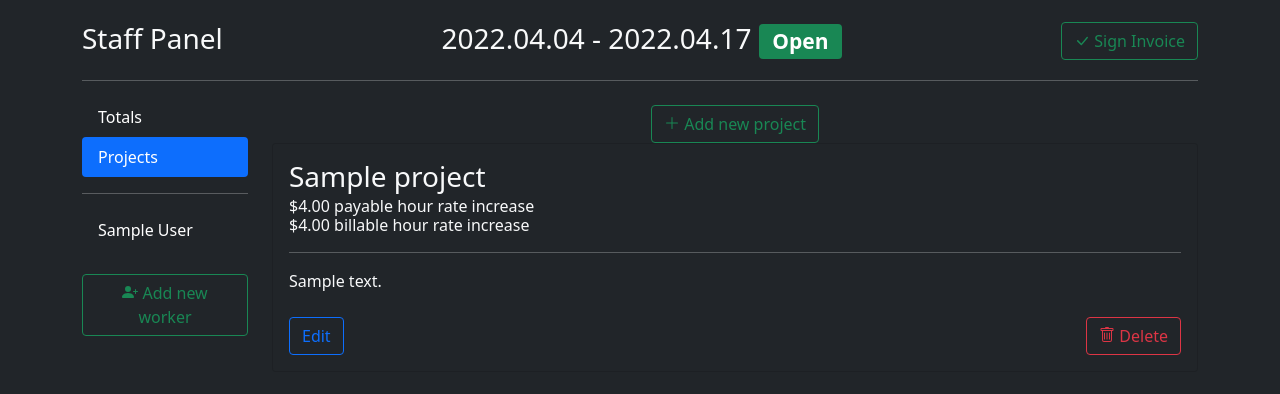
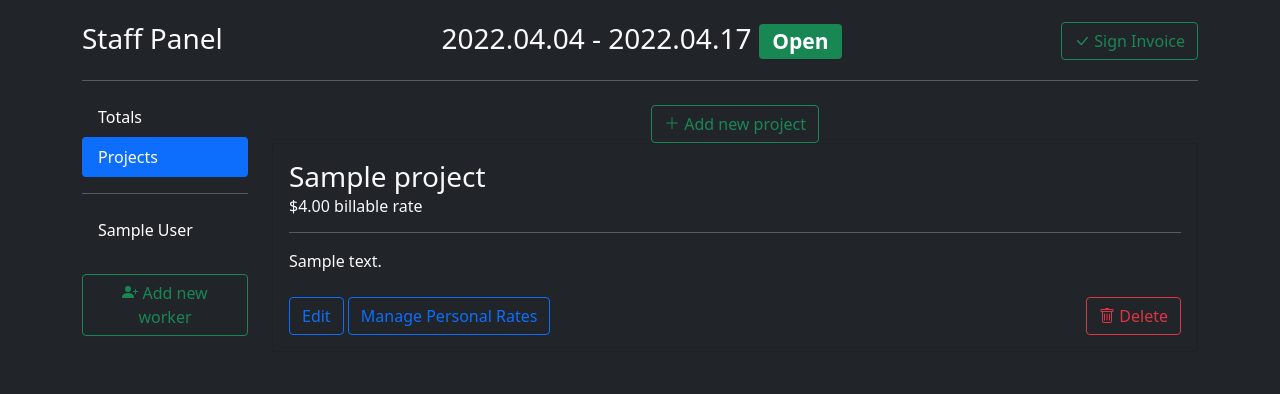
Before and after one commit to k0oda/timesheets-2, a Django app: page /dashboard/staff/projects/ in a window 1280 px wide. Shown: the part 193-587 px from the top of the page. Run offline with Django 3.2, Linux system fonts and the light colour scheme; a user stored in the database is signed in; data comes from the database, SQL or seed files in the repository; tables that the repository leaves empty hold one stand-in row (values such as "Sample post").

Commit message:
implement new projects rates system

```diff
--- a/wwwdj/admin.py
+++ b/wwwdj/admin.py
@@ -41,3 +41,4 @@ admin.site.register(models.WorkSession, WorkSessionAdmin)
 admin.site.register(models.WorkDay, WorkDayAdmin)
 admin.site.register(models.Record, RecordAdmin)
 admin.site.register(models.ProjectInvoice)
+admin.site.register(models.PersonalRate)
--- a/wwwdj/templates/pages/staff/projects.html
+++ b/wwwdj/templates/pages/staff/projects.html
@@ -25,12 +25,8 @@
             <textarea name="description" class="form-control bg-dark text-white" id="description" cols="30" rows="10" required></textarea>
           </div>
           <div class="mb-1">
-            <label for="payable_hour-rate-increase" class="col-form-label">Payable Hour Rate Increase:</label>
-            <input type="number" name="payable_hour_rate_increase" id="payable_hour-rate-increase" min="0" value="0" step="0.5" class="form-control bg-dark text-white" required>
-          </div>
-          <div class="mb-1">
-            <label for="billable_hour-rate-increase" class="col-form-label">Billable Hour Rate Increase:</label>
-            <input type="number" name="billable_hour_rate_increase" id="billable_hour-rate-increase" min="0" value="0" step="0.5" class="form-control bg-dark text-white" required>
+            <label for="billable_rate" class="col-form-label">Billable Rate:</label>
+            <input type="number" name="billable_rate" id="billable_rate" min="0" value="0" step="0.5" class="form-control bg-dark text-white" required>
           </div>
         </div>
         <div class="modal-footer">
@@ -41,17 +37,17 @@
     </div>
   </div>
 </div>
-{% for project, work in projects_work.items %}
+{% for project, new_personal_rate_workers in projects.items %}
 <div class="row mb-4">
   <div class="col-12">
     <div class="card bg-dark">
       <div class="card-body">
         <h3 class="card-title">{{ project }}</h3>
-        <h6 class="card-subtitle mb-1">${{ project.payable_hour_rate_increase }} payable hour rate increase</h6>
-        <h6 class="card-subtitle mb-2">${{ project.billable_hour_rate_increase }} billable hour rate increase</h6>
+        <h6 class="card-subtitle mb-2">${{ project.billable_rate }} billable rate</h6>
         <hr>
         <p class="card-text">{{ project.description }}</p>
         <button class="btn btn-outline-primary mt-2" data-bs-toggle="modal" data-bs-target="#editProjectModal_{{ project.pk }}">Edit</button>
+        <button class="btn btn-outline-primary mt-2" data-bs-toggle="modal" data-bs-target="#editPersonalRatesModal_{{ project.pk }}">Manage Personal Rates</button>
         <button class="btn btn-outline-danger mt-2 float-end" data-bs-toggle="modal" data-bs-target="#deleteProjectModal_{{ project.pk }}">
           <svg class="bi mb-1" fill="currentColor" width="16" height="16"><use xlink:href="#trash"></use></svg>
           Delete
@@ -78,12 +74,8 @@
             <textarea name="description" class="form-control bg-dark text-white" id="description" cols="30" rows="10" required>{{ project.description }}</textarea>
           </div>
           <div class="mb-1">
-            <label for="payable_hour-rate-increase" class="col-form-label">Payable Hour Rate Increase:</label>
-            <input type="number" name="payable_hour_rate_increase" id="payable_hour-rate-increase" min="0" value="{{ project.payable_hour_rate_increase }}" step="0.5" class="form-control bg-dark text-white" required>
-          </div>
-          <div class="mb-1">
-            <label for="billable_hour-rate-increase" class="col-form-label">Billable Hour Rate Increase:</label>
-            <input type="number" name="billable_hour_rate_increase" id="billable_hour-rate-increase" min="0" value="{{ project.billable_hour_rate_increase }}" step="0.5" class="form-control bg-dark text-white" required>
+            <label for="billable_rate" class="col-form-label">Billable Rate:</label>
+            <input type="number" name="billable_rate" id="billable_rate" min="0" value="0" step="0.5" class="form-control bg-dark text-white" required>
           </div>
         </div>
         <div class="modal-footer">
@@ -94,6 +86,120 @@
     </div>
   </div>
 </div>
+<div class="modal fade" id="editPersonalRatesModal_{{ project.pk }}" tabindex="-1" aria-labelledby="editPersonalRatesModalLabel_{{ project.pk }}" aria-hidden="true">
+  <div class="modal-dialog modal-dialog-centered">
+    <div class="modal-content bg-dark">
+      <div class="modal-header">
+        <h5 class="modal-title" id="editPersonalRatesModalLabel_{{ project.pk }}">Edit personal rates for the project</h5>
+      </div>
+      <div class="modal-body">
+        {% for rate in project.personal_rates.all %}
+        <div class="row">
+          <div class="col-9">
+            <h5>{{ rate.worker }}</h5>
+            <h6 class="mb-2">${{ rate.payable_rate }} payable rate</h6>
+            <h6 class="mb-2">${{ rate.billable_rate }} billable rate</h6>
+          </div>
+          <div class="col-3">
+            <button class="w-100 btn btn-outline-primary mb-2" data-bs-toggle="modal" data-bs-target="#editRateModal_{{ rate.pk }}">Edit</button>
+            <button class="w-100 btn btn-outline-danger float-end" data-bs-toggle="modal" data-bs-target="#deleteRateModal_{{ rate.pk }}">
+              <svg class="bi mb-1" fill="currentColor" width="16" height="16"><use xlink:href="#trash"></use></svg>
+              Delete
+            </button>
+          </div>
+        </div>
+        {% if not forloop.last %}
+        <hr>
+        {% endif %}
+        {% endfor %}
+      </div>
+      <div class="modal-footer justify-content-between">
+        <button type="button" class="btn btn-success" data-bs-toggle="modal" data-bs-target="#addRateModal">Add new rate</button>
+        <button type="button" class="btn btn-danger" data-bs-dismiss="modal">Close</button>
+      </div>
+    </div>
+  </div>
+</div>
+<div class="modal fade" id="addRateModal" tabindex="-1" aria-labelledby="addRateModalLabel" aria-hidden="true">
+  <div class="modal-dialog modal-dialog-centered">
+    <div class="modal-content bg-dark">
+      <form action="{% url 'add_personal_rate' session.pk project.pk %}" method="POST">
+        {% csrf_token %}
+        <div class="modal-header">
+          <h5 class="modal-title" id="addRateModalLabel">Add personal rate</h5>
+        </div>
+        <div class="modal-body">
+          <div class="mb-1">
+            <label for="worker-select" class="col-form-label">Worker:</label>
+            <select class="form-select bg-dark text-light" name="worker" id="worker-select" required>
+              <option value="" selected>----</option>
+              {% for worker in new_personal_rate_workers %}
+              <option value="{{ worker.pk }}">{{ worker }}</option>
+              {% endfor %}
+            </select>
+          </div>
+          <div class="mb-1">
+            <label for="payable_rate" class="col-form-label">Payable Rate:</label>
+            <input type="number" name="payable_rate" id="payable_rate" min="0" value="0" step="0.5" class="form-control bg-dark text-white" required>
+          </div>
+          <div class="mb-1">
+            <label for="billable_rate" class="col-form-label">Billable Rate:</label>
+            <input type="number" name="billable_rate" id="billable_rate" min="0" value="0" step="0.5" class="form-control bg-dark text-white" required>
+          </div>
+        </div>
+        <div class="modal-footer">
+          <button type="button" class="btn btn-danger" data-bs-target="#editPersonalRatesModal_{{ project.pk }}" data-bs-toggle="modal">Close</button>
+          <button type="submit" class="btn btn-success">Confirm</btn>
+        </div>
+      </form>
+    </div>
+  </div>
+</div>
+{% for rate in project.personal_rates.all %}
+<div class="modal fade" id="editRateModal_{{ rate.pk }}" tabindex="-1" aria-labelledby="editRateModalLabel_{{ rate.pk }}" aria-hidden="true">
+  <div class="modal-dialog modal-dialog-centered">
+    <div class="modal-content bg-dark">
+      <form action="{% url 'edit_personal_rate' session.pk project.pk rate.pk %}" method="POST">
+        {% csrf_token %}
+        <div class="modal-header">
+          <h5 class="modal-title" id="editRateModalLabel_{{ rate.pk }}">Edit personal rate for {{ rate.worker }}</h5>
+        </div>
+        <div class="modal-body">
+          <div class="mb-1">
+            <label for="payable_rate" class="col-form-label">Payable Rate:</label>
+            <input type="number" name="payable_rate" id="payable_rate" min="0" value="{{ rate.payable_rate }}" step="0.5" class="form-control bg-dark text-white" required>
+          </div>
+          <div class="mb-1">
+            <label for="billable_rate" class="col-form-label">Billable Rate:</label>
+            <input type="number" name="billable_rate" id="billable_rate" min="0" value="{{ rate.billable_rate }}" step="0.5" class="form-control bg-dark text-white" required>
+          </div>
+        </div>
+        <div class="modal-footer">
+          <button type="button" class="btn btn-danger" data-bs-target="#editPersonalRatesModal_{{ project.pk }}" data-bs-toggle="modal">Close</button>
+          <button type="submit" class="btn btn-success">Confirm</btn>
+        </div>
+      </form>
+    </div>
+  </div>
+</div>
+<div class="modal fade" id="deleteRateModal_{{ rate.pk }}" tabindex="-1" aria-labelledby="deleteRateModalLabel_{{ rate.pk }}" aria-hidden="true">
+  <div class="modal-dialog modal-dialog-centered">
+    <div class="modal-content bg-dark">
+      <div class="modal-header">
+        <h5 class="modal-title" id="deleteRateModalLabel_{{ rate.pk }}">Confirm personal rate delete?</h5>
+      </div>
+      <div class="modal-body">
+        After your confirmation the rate will be
+        permanently deleted
+      </div>
+      <div class="modal-footer">
+        <button type="button" class="btn btn-danger" data-bs-target="#editPersonalRatesModal_{{ project.pk }}" data-bs-toggle="modal">Close</button>
+        <a href="{% url 'delete_personal_rate' session.pk project.pk rate.pk %}" class="btn btn-success">Confirm</a>
+      </div>
+    </div>
+  </div>
+</div>
+{% endfor %}
 <div class="modal fade" id="deleteProjectModal_{{ project.pk }}" tabindex="-1" aria-labelledby="deleteProjectModalLabel_{{ project.pk }}" aria-hidden="true">
   <div class="modal-dialog modal-dialog-centered">
     <div class="modal-content bg-dark">
--- a/wwwdj/templates/pages/user_settings.html
+++ b/wwwdj/templates/pages/user_settings.html
@@ -34,7 +34,9 @@ Settings | Vidicode Timesheets
       <input type="password" name="new_password" id="new_password" placeholder="-----" class="form-control bg-dark text-white">
     </div>
     <a type="button" href="{% url 'dashboard' %}" class="col-auto btn btn-primary">Go to dashboard</a>
-    <button type="submit" class="col-auto btn btn-success">Submit</btn>
+    <div class="float-end">
+      <button type="submit" class="col-auto btn btn-success">Submit</btn>
+    </div>
   </form>
 </div>
 {% endblock content %}
--- a/wwwdj/templates/pdf/invoice.html
+++ b/wwwdj/templates/pdf/invoice.html
@@ -621,9 +621,7 @@
               "
             >
               <span class="c8">
-                {% for record in work_records.records %}
-                {{ record.1 }} hours at ${{ record.0.billable_hour_rate|add:project.billable_hour_rate_increase }} per hour {% if not forloop.last %} + {% endif %} = ${{ work_records.meta.total_billable_earnings }}
-                {% endfor %}
+                {{ work_records.meta.total_hours }} billable hours at ${{ project.billable_rate }} per hour = ${{ work_records.meta.total_billable_earnings }}
               </span>
             </p>
           </td>
--- a/wwwdj/urls.py
+++ b/wwwdj/urls.py
@@ -40,14 +40,24 @@ urlpatterns = [
     path("dashboard/staff/<int:session_number>/<int:worker_number>/", views.staff_dashboard, name="staff_dashboard"),
     path("dashboard/staff/totals/", views.totals, name="totals"),
     path("dashboard/staff/totals/<int:session_number>/", views.totals, name="totals"),
+
+    # Projects Management
     path("dashboard/staff/projects/", views.projects, name="projects"),
     path("dashboard/staff/projects/<int:session_number>/", views.projects, name="projects"),
     path("dashboard/staff/projects/add/", views.add_project, name="add_project"),
     path("dashboard/staff/projects/<int:session_number>/add/", views.add_project, name="add_project"),
     path("dashboard/staff/projects/edit/<int:project_number>/", views.edit_project, name="edit_project"),
     path("dashboard/staff/projects/<int:session_number>/edit/<int:project_number>/", views.edit_project, name="edit_project"),
-    path("dashboard/staff/projects/delete/<int:project_number>/", views.edit_project, name="edit_project"),
+    path("dashboard/staff/projects/delete/<int:project_number>/", views.delete_project, name="delete_project"),
     path("dashboard/staff/projects/<int:session_number>/delete/<int:project_number>/", views.delete_project, name="delete_project"),
+    path("dashboard/staff/projects/<int:project_number>/rates/add/", views.add_personal_rate, name="add_personal_rate"),
+    path("dashboard/staff/projects/<int:session_number>/<int:project_number>/rates/add/", views.add_personal_rate, name="add_personal_rate"),
+    path("dashboard/staff/projects/<int:project_number>/rates/edit/<int:rate_number>/", views.edit_personal_rate, name="edit_personal_rate"),
+    path("dashboard/staff/projects/<int:session_number>/<int:project_number>/rates/edit/<int:rate_number>/", views.edit_personal_rate, name="edit_personal_rate"),
+    path("dashboard/staff/projects/<int:project_number>/rates/delete/<int:rate_number>/", views.delete_personal_rate, name="delete_personal_rate"),
+    path("dashboard/staff/projects/<int:session_number>/<int:project_number>/rates/delete/<int:rate_number>/", views.delete_personal_rate, name="delete_personal_rate"),
+
+    # Workers Management
     path("dashboard/staff/worker/<int:worker_number>/", views.worker_timesheet, name="worker_timesheet"),
     path("dashboard/staff/worker/<int:session_number>/<int:worker_number>/", views.worker_timesheet, name="worker_timesheet"),
     path("dashboard/staff/worker/<int:worker_number>/edit/", views.edit_worker, name="edit_worker"),
@@ -56,6 +66,8 @@ urlpatterns = [
     path("dashboard/staff/worker/<int:session_number>/<int:worker_number>/delete/", views.delete_worker, name="delete_worker"),
     path("dashboard/staff/add_worker/", views.add_worker, name="add_worker"),
     path("dashboard/staff/add_worker/<int:session_number>/", views.add_worker, name="add_worker"),
+
+    # Invoices
     path("dashboard/staff/sign_invoice/<int:session_number>/<int:project_number>/", views.sign_invoice, name="sign_invoice"),
     path("dashboard/staff/invoice/<int:session_number>/<int:project_number>/", views.download_invoice, name="download_invoice"),
 ]
--- a/wwwdj/views.py
+++ b/wwwdj/views.py
@@ -105,7 +105,7 @@ def get_work_timesheet(session, worker):
         workdays[session.starting_date + datetime.timedelta(days=7) <= workday.date if 1 else 0].append([workday, records, hours, payable_earnings, billable_earnings])
         work_total_hours += hours
         work_total_payable_earnings += payable_earnings
-        work_total_billable_earnings  += billable_earnings
+        work_total_billable_earnings += billable_earnings
     return (workdays, work_total_hours, work_total_payable_earnings, work_total_billable_earnings)
 
 
@@ -159,8 +159,17 @@ def stop_work(request, record_id):
         elif total_minutes > 8 and total_minutes <= 45:
             total_hours += 0.5
         record.total_hours = total_hours
-        record.payable_earnings = record.total_hours * float(record.worker.payable_hour_rate + record.project.payable_hour_rate_increase)
-        record.billable_earnings = record.total_hours * float(record.worker.billable_hour_rate + record.project.billable_hour_rate_increase)
+        try:
+            rate = models.PersonalRate.objects.get(
+                project=record.project,
+                worker=request.user,
+            )
+        except models.PersonalRate.DoesNotExist:
+            record.payable_earnings = record.total_hours * float(record.worker.payable_hour_rate)
+            record.billable_earnings = record.total_hours * float(record.project.billable_rate)
+        else:
+            record.payable_earnings = record.total_hours * float(rate.payable_rate)
+            record.billable_earnings = record.total_hours * float(rate.billable_rate)
         summary = request.POST.get("summary")
         record.summary = summary
         record.stopped = True
@@ -301,11 +310,19 @@ def projects(request, session_number=None):
             next_session_number = models.WorkSession.objects.get(pk=session.pk + 1).pk
         except models.WorkSession.DoesNotExist:
             next_session_number = None
-        projects = models.Project.objects.all()
         workers = get_user_model().objects.all()
-        projects_work = {}
-        for project in projects:
-            projects_work[project] = get_project_work(session.pk, project.pk)["meta"]
+        projects = {}
+        for project in models.Project.objects.all():
+            new_personal_rates_workers = []
+            for worker in workers:
+                try:
+                    models.PersonalRate.objects.get(
+                        project=project,
+                        worker=worker
+                    )
+                except models.PersonalRate.DoesNotExist:
+                    new_personal_rates_workers.append(worker)
+            projects[project] = new_personal_rates_workers
         return render(
             request,
             "pages/staff/projects.html",
@@ -314,7 +331,7 @@ def projects(request, session_number=None):
                 "previous_session_number": previous_session_number,
                 "next_session_number": next_session_number,
                 "workers": workers,
-                "projects_work": projects_work,
+                "projects": projects,
             }
         )
     else:
@@ -329,8 +346,7 @@ def add_project(request, session_number=None):
             project = models.Project.objects.create(
                 name = request.POST.get("name"),
                 description = request.POST.get("description"),
-                payable_hour_rate_increase = request.POST.get("payable_hour_rate_increase"),
-                billable_hour_rate_increase = request.POST.get("billable_hour_rate_increase"),
+                billable_rate = request.POST.get("billable_rate"),
             )
             project.save()
         return redirect("projects", session_number=session.pk)
@@ -346,8 +362,7 @@ def edit_project(request, project_number, session_number=None):
             project = models.Project.objects.get(pk=project_number)
             project.name = request.POST.get("name")
             project.description = request.POST.get("description")
-            project.payable_hour_rate_increase = request.POST.get("payable_hour_rate_increase")
-            project.billable_hour_rate_increase = request.POST.get("billable_hour_rate_increase")
+            project.billable_rate = request.POST.get("billable_rate")
             project.save()
         return redirect("projects", session_number=session.pk)
     else:
@@ -359,6 +374,51 @@ def delete_project(request, project_number, session_number=None):
     if request.user.is_staff:
         session = perform_session(session_number)
         models.Project.objects.get(pk=project_number).delete()
+        return redirect("projects", session_number=session.pk)
+    else:
+        return redirect("dashboard")
+
+
+@login_required
+def add_personal_rate(request, project_number, session_number=None):
+    if request.user.is_staff:
+        session = perform_session(session_number)
+        if request.method == "POST":
+            project = models.Project.objects.get(pk=project_number)
+            worker = get_user_model().objects.get(pk=request.POST.get("worker"))
+            rate = models.PersonalRate.objects.create(
+                worker = worker,
+                project = project,
+                payable_rate = request.POST.get("payable_rate"),
+                billable_rate = request.POST.get("billable_rate"),
+            )
+            rate.save()
+        return redirect("projects", session_number=session.pk)
+    else:
+        return redirect("dashboard")
+
+
+@login_required
+def edit_personal_rate(request, project_number, rate_number, session_number=None):
+    if request.user.is_staff:
+        session = perform_session(session_number)
+        if request.method == "POST":
+            project = models.Project.objects.get(pk=project_number)
+            rate = models.PersonalRate.objects.get(pk=rate_number, project=project)
+            rate.payable_rate = request.POST.get("payable_rate")
+            rate.billable_rate = request.POST.get("billable_rate")
+            rate.save()
+        return redirect("projects", session_number=session.pk)
+    else:
+        return redirect("dashboard")
+
+
+@login_required
+def delete_personal_rate(request, project_number, rate_number, session_number=None):
+    if request.user.is_staff:
+        session = perform_session(session_number)
+        project = models.Project.objects.get(pk=project_number)
+        models.PersonalRate.objects.get(pk=rate_number, project=project).delete()
         return redirect("projects", session_number=session.pk)
     else:
         return redirect("dashboard")
@@ -414,7 +474,6 @@ def add_worker(request, session_number=None):
                 first_name=request.POST.get('first_name'),
                 last_name=request.POST.get('last_name'),
                 payable_hour_rate=request.POST.get('payable_hour_rate'),
-                billable_hour_rate=request.POST.get('billable_hour_rate'),
                 password=request.POST.get('password'),
                 is_staff=is_staff,
             )
@@ -438,7 +497,6 @@ def edit_worker(request, worker_number, session_number=None):
             worker.first_name=request.POST.get('first_name')
             worker.last_name=request.POST.get('last_name')
             worker.payable_hour_rate=request.POST.get('payable_hour_rate')
-            worker.billable_hour_rate=request.POST.get('billable_hour_rate')
             worker.is_staff=is_staff
             worker.save()
         return redirect("worker_timesheet", session.pk, worker_number)
```
Also changed, not shown: wwwdj/models.py (+11 -3 lines), wwwdj/templates/pages/dashboard.html (+2 -6 lines).
